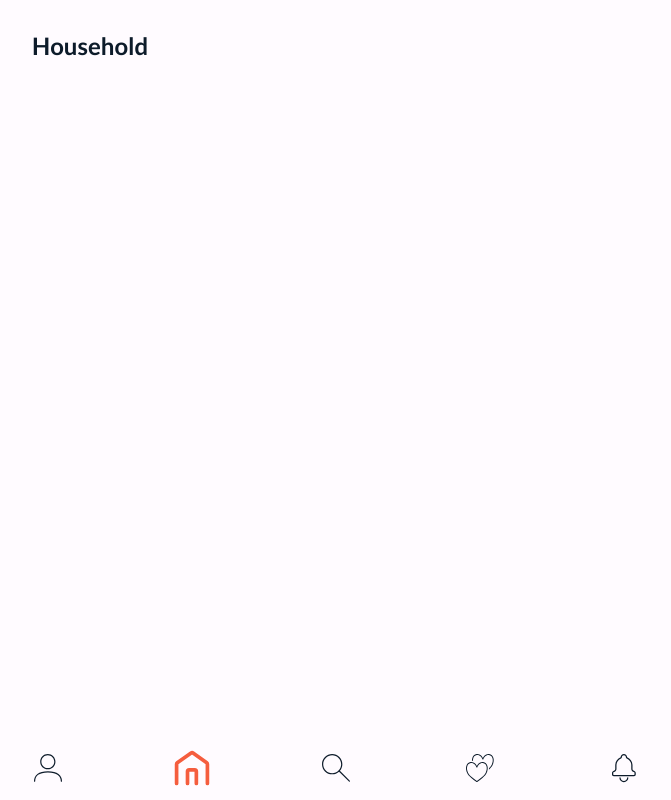
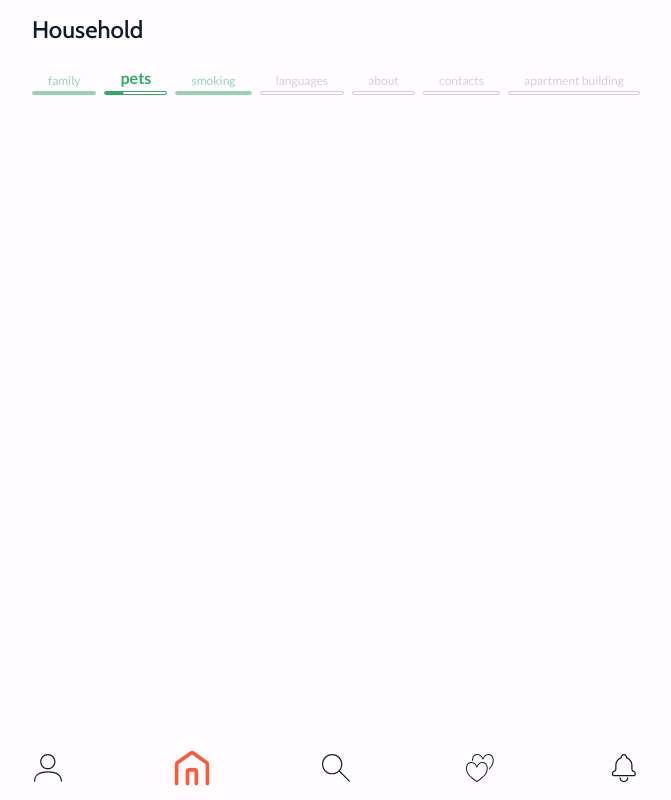
Before and after one commit to IfuryI/pwa-react-typescript, a React (Create React App) app: page /pwa-react-typescript/household in a window 1280 px wide. Shown: the whole page, without its empty margins (304-975 px from the left). Built offline with nearby package versions, Linux system fonts and the light colour scheme.

Commit message:
- followup to previous commit

```diff
--- /dev/null
+++ b/src/components/ProgressSlider/ProgressSlider.tsx
@@ -0,0 +1,32 @@
+import { Box } from '@mui/material'
+
+import ProgressSliderItem, { type ProgressSliderProps } from './ProgressSliderItem/ProgressSliderItem'
+
+interface Props {
+  items: ProgressSliderProps[]
+}
+
+const ProgressSlider: React.FunctionComponent<Props> = (props: Props) => {
+  return (
+    <Box sx={{
+      display: 'grid',
+      gridTemplateColumns: 'repeat(auto-fill, 1fr)',
+      gridAutoFlow: 'column',
+      alignItems: 'end',
+      whiteSpace: 'nowrap',
+      gap: '.5rem',
+      overflowX: 'auto',
+      scrollbarWidth: 'none',
+      '&::-webkit-scrollbar': { width: 0 },
+      marginX: '-1rem',
+      paddingX: '1rem'
+    }}>
+      {props.items.map((item: ProgressSliderProps) => {
+        return (
+          <ProgressSliderItem key={item.text} {...item} />
+        )
+      })}
+    </Box>
+  )
+}
+export default ProgressSlider
--- /dev/null
+++ b/src/components/ProgressSlider/ProgressSliderItem/ProgressSliderItem.tsx
@@ -0,0 +1,38 @@
+import { Box, LinearProgress, Typography } from '@mui/material'
+import { defaultTheme } from 'src/styles/defaultTheme'
+
+export type SliderState = 'Active' | 'Disabled' | 'Inactive'
+
+export interface ProgressSliderProps {
+  text: string
+  progress: number
+  state?: SliderState
+}
+const ProgressSliderItem: React.FunctionComponent<ProgressSliderProps> = (props: ProgressSliderProps) => {
+  return (
+    <Box sx={{ opacity: `${props.state !== 'Active' ? '50%' : '100%'}`, textAlign: 'center', paddingBottom: '1.5rem' }}>
+      <Typography
+        variant={`${props.state !== 'Active' ? 'subtitle1' : 'body1'}`}
+        sx={{
+          paddingX: '1rem',
+          paddingBottom: '.125rem',
+          fontWeight: props.state !== 'Active' ? '300' : '600',
+          color: props.state === undefined || props.state === 'Disabled' ? defaultTheme.palette.text.disabled : defaultTheme.palette.primary.main
+        }}>
+        {props.text}
+      </Typography>
+      <LinearProgress
+        variant='determinate'
+        sx={{
+          borderRadius: 2,
+          backgroundColor: 'transparent',
+          borderWidth: 1,
+          // Need to change defaultTheme to getTheme
+          borderColor: props.state === undefined || props.state === 'Disabled' ? defaultTheme.palette.text.disabled : defaultTheme.palette.primary.main,
+          borderStyle: 'solid'
+        }} value={props.progress}
+      />
+    </Box>
+  )
+}
+export default ProgressSliderItem
--- a/src/pages/Household/Household.tsx
+++ b/src/pages/Household/Household.tsx
@@ -1,8 +1,22 @@
-import styles from '../../styles/utility.module.scss'
+import { Typography } from '@mui/material'
+import ProgressSlider from 'src/components/ProgressSlider/ProgressSlider'
+import { type ProgressSliderProps } from 'src/components/ProgressSlider/ProgressSliderItem/ProgressSliderItem'
 
 const Household: React.FunctionComponent = () => {
+  const items: ProgressSliderProps[] = [
+    { text: 'family', progress: 100, state: 'Inactive' },
+    { text: 'pets', progress: 30, state: 'Active' },
+    { text: 'smoking', progress: 100, state: 'Inactive' },
+    { text: 'languages', progress: 0 },
+    { text: 'about', progress: 0 },
+    { text: 'contacts', progress: 0 },
+    { text: 'apartment building', progress: 0 }
+  ]
   return (
-    <h2 className={styles.headerTemp}>Household</h2>
+    <>
+      <Typography variant='h1'>Household</Typography>
+      <ProgressSlider items={items} />
+    </>
   )
 }
 
--- a/src/styles/_colors.scss
+++ b/src/styles/_colors.scss
@@ -1,5 +1,5 @@
 $accent-color : #F55D3E;
-$secondary-color : #53B3CB;
+$secondary-color : #2EAB67;
 $link-color : #F9C22E;
 $dark-color : #0D1B2A;
 $light-dark-color: #192B3E;
--- a/src/styles/defaultTheme.tsx
+++ b/src/styles/defaultTheme.tsx
@@ -38,13 +38,13 @@ const darkTheme = createTheme({
 export const defaultTheme = createTheme({
   palette: {
     primary: {
-      main: '#2E86AB'
+      main: '#2EAB67'
     },
     secondary: {
       main: '#F9C22E'
     },
     error: {
-      main: '#FF36AB',
+      main: '#FF36AB'
     },
     background: {
       default: '#FFFBFF'
@@ -63,7 +63,8 @@ export const defaultTheme = createTheme({
     h1: {
       fontFamily: 'Cabin, sans-serif',
       fontWeight: 500,
-      fontSize: '1.5rem'
+      fontSize: '1.5rem',
+      marginBottom: '1.5rem'
     },
     h2: {
       fontFamily: 'Cabin, sans-serif',
@@ -73,11 +74,15 @@ export const defaultTheme = createTheme({
     body1: {
       fontSize: '1rem',
       lineHeight: '130%'
+    },
+    subtitle1: {
+      fontSize: '0.75rem',
+      lineHeight: '130%'
     }
   },
   components: {
     MuiButton: {
-      styleOverrides : {
+      styleOverrides: {
         root: {
           fontWeight: 700,
           borderRadius: '5rem',
@@ -93,6 +98,6 @@ export const defaultTheme = createTheme({
     'none',
     '0px 24px 48px rgba(40, 6, 40, 0.1), 0px 12.15px 20.925px rgba(40, 6, 40, 0.0675), 0px 4.8px 7.8px rgba(40, 6, 40, 0.05), 0px 1.05px 2.775px rgba(40, 6, 40, 0.0325)',
     '0px 24px 48px rgba(40, 6, 40, 0.1), 0px 12.15px 20.925px rgba(40, 6, 40, 0.0675), 0px 4.8px 7.8px rgba(40, 6, 40, 0.05), 0px 1.05px 2.775px rgba(40, 6, 40, 0.0325)',
-    'none','none','none','none','none','none','none','none','none','none','none','none','none','none','none','none','none','none','none','none','none','none'
+    'none', 'none', 'none', 'none', 'none', 'none', 'none', 'none', 'none', 'none', 'none', 'none', 'none', 'none', 'none', 'none', 'none', 'none', 'none', 'none', 'none', 'none'
   ]
 })
```
